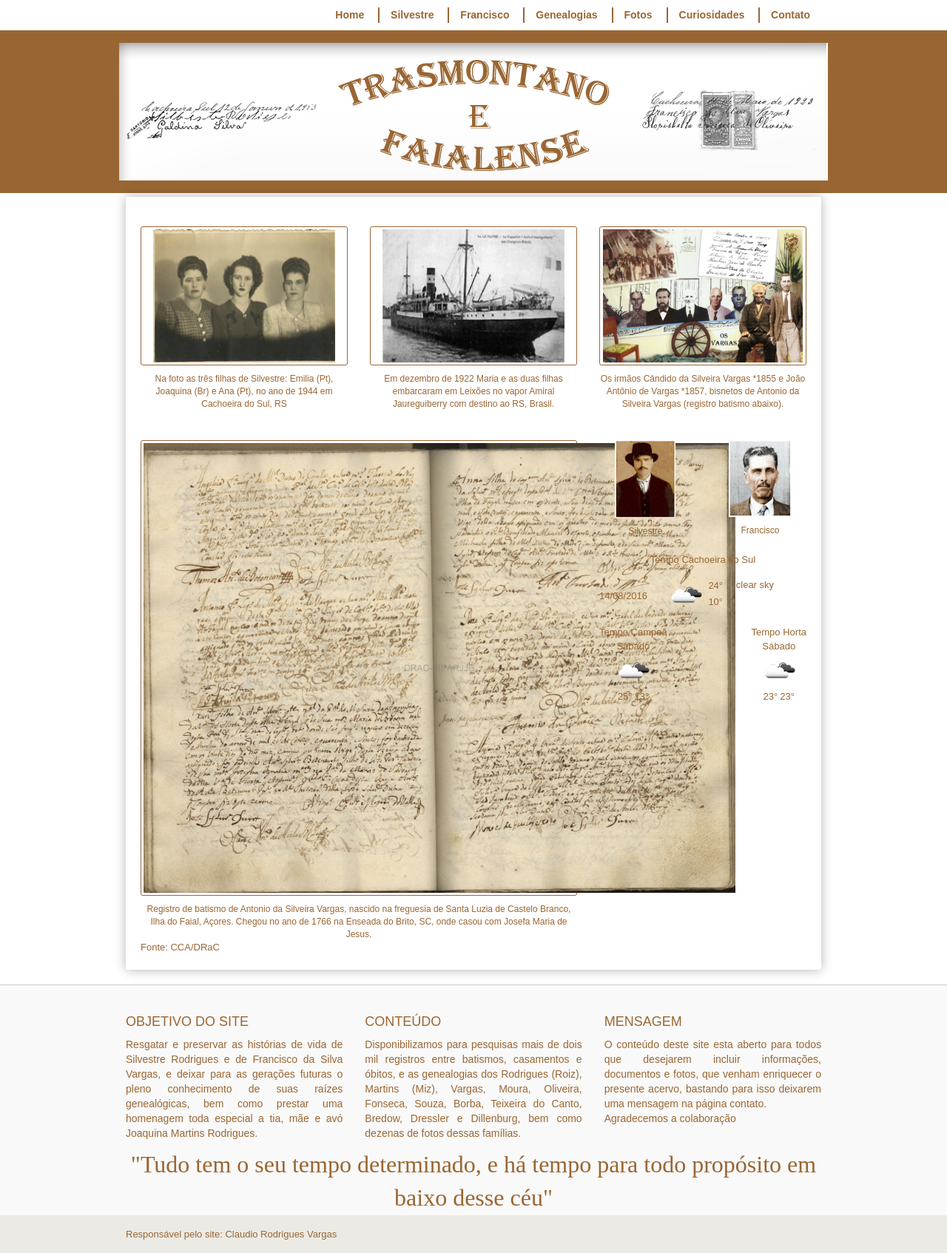
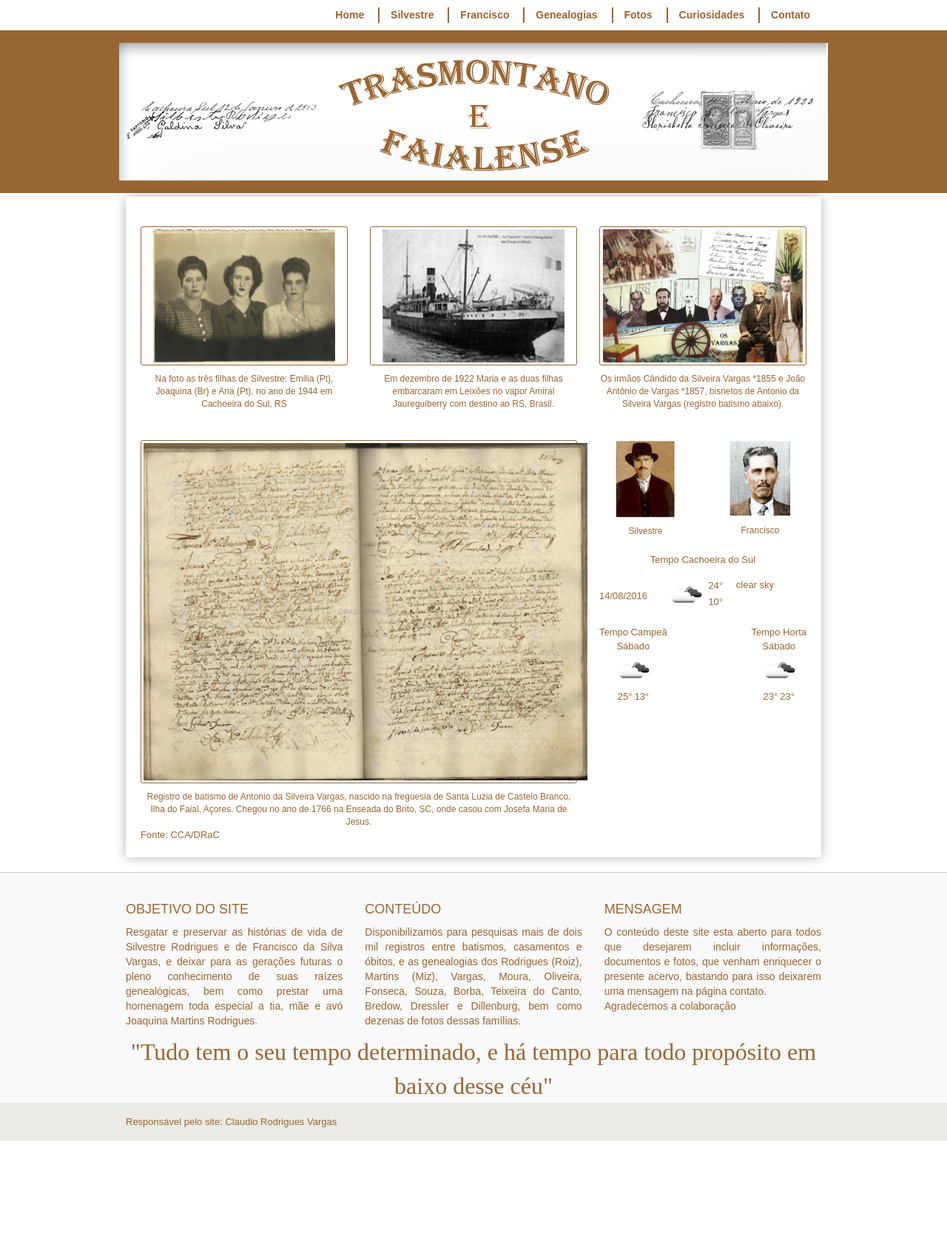
Before and after one commit to claudiovargas1955/claudiovargas1955.github.io, a Jekyll site: the page built from index.html, in a window 1280 px wide. Shown: the whole page at 74% size. Built offline with Jekyll 4.4.1, drawn with Linux system fonts in a browser that asks for light colours; some web fonts are replaced; after the commit the page ends 1542 px from its top, so only the background shows below that.

Commit message:
Update index.html

```diff
--- a/index.html
+++ b/index.html
@@ -37,7 +37,7 @@
         <div class="container-book-home col-sm-8">
           <div class="img-container-border">
             <a href="http://culturacores.azores.gov.pt/biblioteca_digital/FAL-HT-CASTELOBRANCO-B-1736-1777/FAL-HT-CASTELOBRANCO-B-1736-1777_item1/P56.html">
-              <img src="images/livro.jpg" width="800px" alt="livro">
+              <img src="images/livro.jpg" width="600px" alt="livro">
             </a>
           </div>
           <span class="subtitle">Registro de batismo de Antonio da Silveira Vargas,
```
